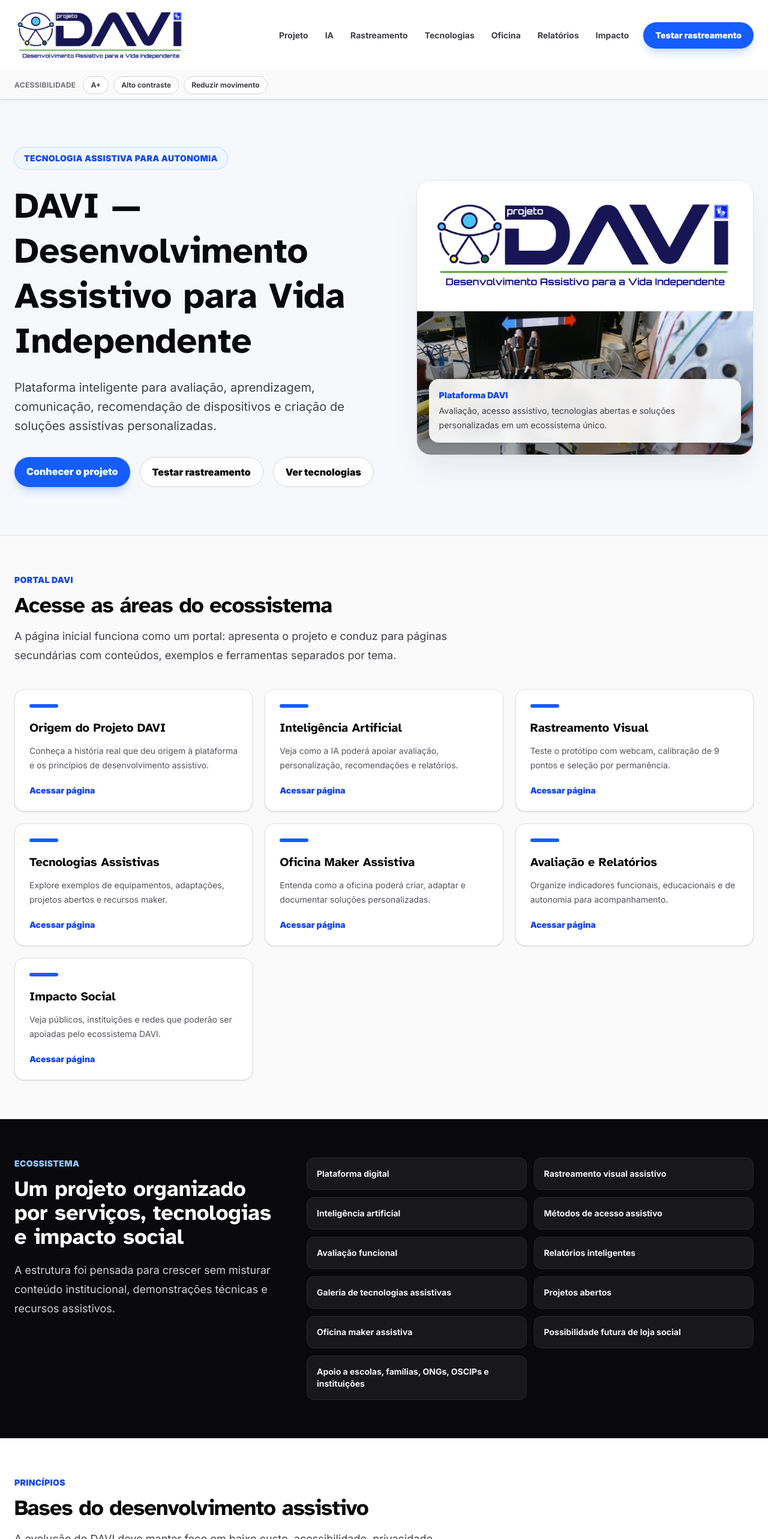
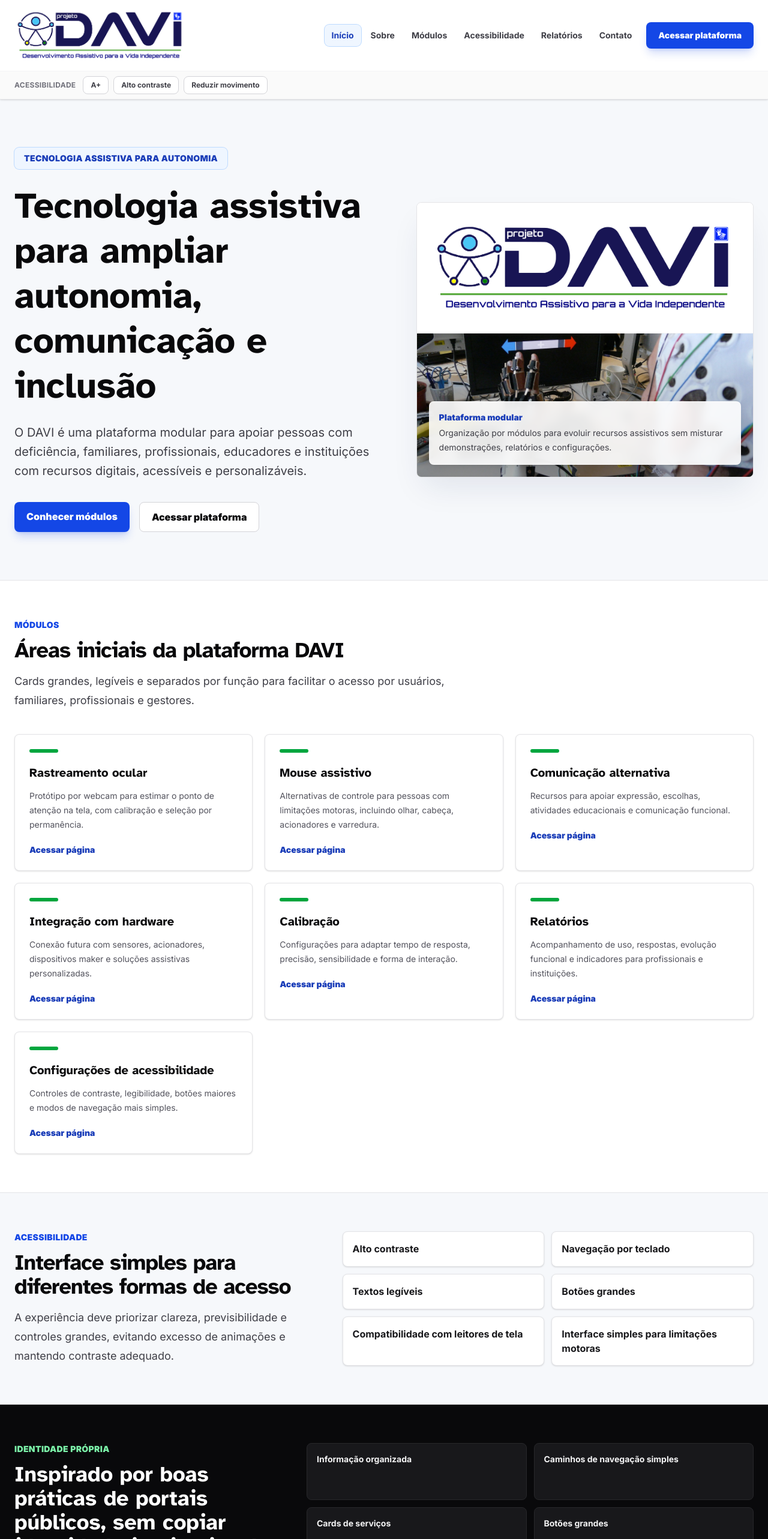
Before and after one commit to dougalex2000/test-doug, a Next.js app: page / in a window 1280 px wide. Shown: the top 2566 px of the page at 60% size. Built offline with nearby package versions, Linux system fonts and the light colour scheme.

Commit message:
Refine DAVI institutional interface

```diff
--- a/app/components/SiteShell.tsx
+++ b/app/components/SiteShell.tsx
@@ -1,7 +1,7 @@
 "use client";
 
+import Image from "next/image";
 import Link from "next/link";
-import Image from "next/image";
 import { usePathname } from "next/navigation";
 import { useEffect, useState, type ReactNode } from "react";
 import { mainNav } from "../lib/siteContent";
@@ -25,14 +25,14 @@
     <header className="sticky top-0 z-40 border-b border-zinc-200 bg-white/95 shadow-sm backdrop-blur">
       <a
         href="#conteudo"
-        className="sr-only focus:not-sr-only focus:absolute focus:left-4 focus:top-4 focus:z-50 focus:rounded-full focus:bg-blue-600 focus:px-4 focus:py-2 focus:font-bold focus:text-white"
+        className="sr-only focus:not-sr-only focus:absolute focus:left-4 focus:top-4 focus:z-50 focus:rounded-lg focus:bg-blue-700 focus:px-4 focus:py-2 focus:font-bold focus:text-white"
       >
         Pular para o conteúdo
       </a>
       <div className="mx-auto flex max-w-7xl flex-col gap-4 px-6 py-4 lg:flex-row lg:items-center lg:justify-between">
         <Link
           href="/"
-          className={`flex w-fit items-center rounded-2xl ${focusRing}`}
+          className={`flex w-fit items-center rounded-lg ${focusRing}`}
           aria-label="DAVI - Desenvolvimento Assistivo para Vida Independente"
         >
           <Image
@@ -48,17 +48,17 @@
         <div className="flex flex-col gap-3 xl:flex-row xl:items-center">
           <nav className="flex flex-wrap gap-1" aria-label="Menu principal">
             {mainNav.map((item) => {
-              const isActive = pathname === item.href;
+              const isActive = item.href === "/" ? pathname === "/" : pathname === item.href;
 
               return (
                 <Link
                   key={item.href}
                   href={item.href}
                   aria-current={isActive ? "page" : undefined}
-                  className={`rounded-full px-3 py-2 text-sm font-bold transition ${focusRing} ${
+                  className={`rounded-lg px-3 py-2 text-sm font-bold transition ${focusRing} ${
                     isActive
-                      ? "bg-blue-50 text-blue-700 ring-1 ring-blue-200"
-                      : "text-zinc-700 hover:bg-zinc-100 hover:text-blue-700"
+                      ? "bg-blue-50 text-blue-800 ring-1 ring-blue-200"
+                      : "text-zinc-700 hover:bg-zinc-100 hover:text-blue-800"
                   }`}
                 >
                   {item.label}
@@ -68,9 +68,9 @@
           </nav>
           <Link
             href="/rastreamento"
-            className={`w-fit rounded-full bg-blue-600 px-5 py-3 text-sm font-black text-white shadow-lg shadow-blue-600/20 transition hover:-translate-y-0.5 hover:bg-blue-700 active:translate-y-0 ${focusRing}`}
+            className={`w-fit rounded-lg bg-blue-700 px-5 py-3 text-sm font-black text-white shadow-lg shadow-blue-700/20 transition hover:-translate-y-0.5 hover:bg-blue-800 active:translate-y-0 ${focusRing}`}
           >
-            Testar rastreamento
+            Acessar plataforma
           </Link>
         </div>
       </div>
@@ -101,10 +101,10 @@
               type="button"
               aria-pressed={control.pressed}
               onClick={control.action}
-              className={`rounded-full border px-3 py-1.5 transition ${focusRing} ${
+              className={`rounded-lg border px-3 py-1.5 transition ${focusRing} ${
                 control.pressed
-                  ? "border-blue-600 bg-blue-600 text-white"
-                  : "border-zinc-300 bg-white text-zinc-700 hover:border-blue-400 hover:text-blue-700"
+                  ? "border-green-700 bg-green-700 text-white"
+                  : "border-zinc-300 bg-white text-zinc-700 hover:border-green-600 hover:text-green-800"
               }`}
             >
               {control.label}
@@ -121,11 +121,15 @@
     <footer className="border-t border-zinc-800 bg-zinc-950 px-6 py-12 text-white">
       <div className="mx-auto grid max-w-7xl gap-8 md:grid-cols-[1fr_1.2fr]">
         <div>
-          <p className="text-2xl font-black">DAVI</p>
+          <p className="text-2xl font-black">Projeto DAVI</p>
           <p className="mt-3 max-w-lg text-sm leading-6 text-zinc-400">
             Desenvolvimento Assistivo para Vida Independente. Projeto em
             desenvolvimento no contexto de tecnologia assistiva, educação
             inclusiva, fabricação digital e inteligência artificial aplicada.
+          </p>
+          <p className="mt-4 max-w-lg text-xs leading-5 text-zinc-500">
+            O DAVI é uma iniciativa independente de tecnologia assistiva e não
+            representa serviço oficial de governo.
           </p>
         </div>
         <div className="flex flex-wrap gap-2 md:justify-end">
@@ -138,6 +142,19 @@
               {item.label}
             </Link>
           ))}
+          <a
+            id="contato"
+            href="mailto:contato@projetodavi.local"
+            className={`rounded-full border border-zinc-700 px-3 py-2 text-sm font-semibold text-zinc-200 transition hover:border-green-400 hover:text-white ${focusRing}`}
+          >
+            E-mail
+          </a>
+          <Link
+            href="/impacto"
+            className={`rounded-full border border-zinc-700 px-3 py-2 text-sm font-semibold text-zinc-200 transition hover:border-green-400 hover:text-white ${focusRing}`}
+          >
+            Privacidade
+          </Link>
         </div>
       </div>
     </footer>
@@ -233,8 +250,8 @@
 }) {
   const className =
     variant === "primary"
-      ? `rounded-full bg-blue-600 px-5 py-3 font-black text-white shadow-lg shadow-blue-600/20 transition hover:-translate-y-0.5 hover:bg-blue-700 active:translate-y-0 ${focusRing}`
-      : `rounded-full border border-zinc-300 bg-white px-5 py-3 font-black text-zinc-950 transition hover:-translate-y-0.5 hover:border-blue-400 hover:text-blue-700 active:translate-y-0 ${focusRing}`;
+      ? `rounded-lg bg-blue-700 px-5 py-3 font-black text-white shadow-lg shadow-blue-700/20 transition hover:-translate-y-0.5 hover:bg-blue-800 active:translate-y-0 ${focusRing}`
+      : `rounded-lg border border-zinc-300 bg-white px-5 py-3 font-black text-zinc-950 transition hover:-translate-y-0.5 hover:border-green-600 hover:text-green-800 active:translate-y-0 ${focusRing}`;
 
   return (
     <Link href={href} className={className}>
@@ -254,16 +271,16 @@
     <div className={`grid gap-5 md:grid-cols-2 ${columns}`}>
       {items.map((item) => {
         const content = (
-          <div className="group h-full rounded-2xl border border-zinc-200 bg-white p-6 shadow-sm transition duration-200 hover:-translate-y-1 hover:border-blue-300 hover:shadow-xl hover:shadow-blue-950/10">
-            <div className="mb-5 h-1.5 w-12 rounded-full bg-blue-600 transition group-hover:w-16" />
-            <h3 className="text-xl font-black text-zinc-950 transition group-hover:text-blue-700">
+          <div className="group h-full rounded-lg border border-zinc-200 bg-white p-6 shadow-sm transition duration-200 hover:-translate-y-1 hover:border-blue-300 hover:shadow-xl hover:shadow-blue-950/10">
+            <div className="mb-5 h-1.5 w-12 rounded-full bg-green-600 transition group-hover:w-16" />
+            <h3 className="text-xl font-black text-zinc-950 transition group-hover:text-blue-800">
               {item.title}
             </h3>
             <p className="mt-3 text-sm leading-6 text-zinc-600">
               {item.description}
             </p>
             {item.href ? (
-              <p className="mt-5 text-sm font-black text-blue-700">
+              <p className="mt-5 text-sm font-black text-blue-800">
                 Acessar página
               </p>
             ) : null}
@@ -274,7 +291,7 @@
           <Link
             key={item.title}
             href={item.href}
-            className={`block rounded-2xl ${focusRing}`}
+            className={`block rounded-lg ${focusRing}`}
           >
             {content}
           </Link>
--- a/app/lib/siteContent.ts
+++ b/app/lib/siteContent.ts
@@ -1,11 +1,10 @@
 export const mainNav = [
-  { label: "Projeto", href: "/projeto" },
-  { label: "IA", href: "/inteligencia-artificial" },
-  { label: "Rastreamento", href: "/rastreamento" },
-  { label: "Tecnologias", href: "/tecnologias" },
-  { label: "Oficina", href: "/oficina" },
+  { label: "Início", href: "/" },
+  { label: "Sobre", href: "/projeto" },
+  { label: "Módulos", href: "/tecnologias" },
+  { label: "Acessibilidade", href: "/rastreamento" },
   { label: "Relatórios", href: "/relatorios" },
-  { label: "Impacto", href: "/impacto" },
+  { label: "Contato", href: "#contato" },
 ];
 
 export const ecosystemItems = [
--- a/app/page.tsx
+++ b/app/page.tsx
@@ -6,7 +6,61 @@
   SectionHeader,
   TagList,
 } from "./components/SiteShell";
-import { ecosystemItems, pageCards, principles } from "./lib/siteContent";
+import { principles } from "./lib/siteContent";
+
+const moduleCards = [
+  {
+    title: "Rastreamento ocular",
+    href: "/rastreamento",
+    description:
+      "Protótipo por webcam para estimar o ponto de atenção na tela, com calibração e seleção por permanência.",
+  },
+  {
+    title: "Mouse assistivo",
+    href: "/tecnologias",
+    description:
+      "Alternativas de controle para pessoas com limitações motoras, incluindo olhar, cabeça, acionadores e varredura.",
+  },
+  {
+    title: "Comunicação alternativa",
+    href: "/projeto",
+    description:
+      "Recursos para apoiar expressão, escolhas, atividades educacionais e comunicação funcional.",
+  },
+  {
+    title: "Integração com hardware",
+    href: "/oficina",
+    description:
+      "Conexão futura com sensores, acionadores, dispositivos maker e soluções assistivas personalizadas.",
+  },
+  {
+    title: "Calibração",
+    href: "/rastreamento",
+    description:
+      "Configurações para adaptar tempo de resposta, precisão, sensibilidade e forma de interação.",
+  },
+  {
+    title: "Relatórios",
+    href: "/relatorios",
+    description:
+      "Acompanhamento de uso, respostas, evolução funcional e indicadores para profissionais e instituições.",
+  },
+  {
+    title: "Configurações de acessibilidade",
+    href: "/rastreamento",
+    description:
+      "Controles de contraste, legibilidade, botões maiores e modos de navegação mais simples.",
+  },
+];
+
+const accessibilityItems = [
+  "Alto contraste",
+  "Navegação por teclado",
+  "Textos legíveis",
+  "Botões grandes",
+  "Compatibilidade com leitores de tela",
+  "Interface simples para limitações motoras",
+];
 
 export default function Home() {
   return (
@@ -14,28 +68,25 @@
       <section className="border-b border-zinc-200 bg-[#F6F8FB] px-6 py-16 sm:py-20">
         <div className="mx-auto grid max-w-7xl items-center gap-12 lg:grid-cols-[1.05fr_0.95fr]">
           <div>
-            <p className="w-fit rounded-full bg-blue-50 px-4 py-2 text-sm font-black uppercase tracking-wide text-blue-700 ring-1 ring-blue-200">
+            <p className="w-fit rounded-lg bg-blue-50 px-4 py-2 text-sm font-black uppercase tracking-wide text-blue-800 ring-1 ring-blue-200">
               Tecnologia assistiva para autonomia
             </p>
             <h1 className="mt-6 max-w-5xl text-4xl font-black leading-tight text-zinc-950 sm:text-6xl">
-              DAVI — Desenvolvimento Assistivo para Vida Independente
+              Tecnologia assistiva para ampliar autonomia, comunicação e inclusão
             </h1>
             <p className="mt-6 max-w-3xl text-xl leading-8 text-zinc-700">
-              Plataforma inteligente para avaliação, aprendizagem, comunicação,
-              recomendação de dispositivos e criação de soluções assistivas
-              personalizadas.
+              O DAVI é uma plataforma modular para apoiar pessoas com
+              deficiência, familiares, profissionais, educadores e instituições
+              com recursos digitais, acessíveis e personalizáveis.
             </p>
             <div className="mt-9 flex flex-wrap gap-4">
-              <LinkButton href="/projeto">Conhecer o projeto</LinkButton>
+              <LinkButton href="/tecnologias">Conhecer módulos</LinkButton>
               <LinkButton href="/rastreamento" variant="secondary">
-                Testar rastreamento
-              </LinkButton>
-              <LinkButton href="/tecnologias" variant="secondary">
-                Ver tecnologias
+                Acessar plataforma
               </LinkButton>
             </div>
           </div>
-          <div className="overflow-hidden rounded-3xl border border-zinc-200 bg-white shadow-2xl shadow-blue-950/10">
+          <div className="overflow-hidden rounded-lg border border-zinc-200 bg-white shadow-2xl shadow-blue-950/10">
             <div className="bg-white px-6 py-8">
               <Image
                 src="/davi-logo.png"
@@ -56,13 +107,13 @@
                 className="object-cover"
               />
               <div className="absolute inset-0 bg-gradient-to-t from-zinc-950/35 to-transparent" />
-              <div className="absolute bottom-5 left-5 right-5 rounded-2xl border border-white/30 bg-white/90 p-4 text-zinc-950 shadow-lg backdrop-blur">
-                <p className="text-sm font-black text-blue-700">
-                  Plataforma DAVI
+              <div className="absolute bottom-5 left-5 right-5 rounded-lg border border-white/30 bg-white/90 p-4 text-zinc-950 shadow-lg backdrop-blur">
+                <p className="text-sm font-black text-blue-800">
+                  Plataforma modular
                 </p>
                 <p className="mt-1 text-sm leading-6 text-zinc-700">
-                  Avaliação, acesso assistivo, tecnologias abertas e soluções
-                  personalizadas em um ecossistema único.
+                  Organização por módulos para evoluir recursos assistivos sem
+                  misturar demonstrações, relatórios e configurações.
                 </p>
               </div>
             </div>
@@ -70,21 +121,35 @@
         </div>
       </section>
 
-      <section className="border-b border-zinc-200 bg-zinc-50 px-6 py-16">
+      <section className="border-b border-zinc-200 bg-white px-6 py-16" id="modulos">
         <div className="mx-auto max-w-7xl">
           <SectionHeader
-            eyebrow="Portal DAVI"
-            title="Acesse as áreas do ecossistema"
-            description="A página inicial funciona como um portal: apresenta o projeto e conduz para páginas secundárias com conteúdos, exemplos e ferramentas separados por tema."
+            eyebrow="Módulos"
+            title="Áreas iniciais da plataforma DAVI"
+            description="Cards grandes, legíveis e separados por função para facilitar o acesso por usuários, familiares, profissionais e gestores."
           />
           <div className="mt-10">
-            <InfoGrid
-              items={pageCards.map((card) => ({
-                title: card.title,
-                description: card.description,
-                href: card.href,
-              }))}
-            />
+            <InfoGrid items={moduleCards} />
+          </div>
+        </div>
+      </section>
+
+      <section className="border-b border-zinc-200 bg-[#F6F8FB] px-6 py-16" id="acessibilidade">
+        <div className="mx-auto grid max-w-7xl gap-10 lg:grid-cols-[0.85fr_1.15fr]">
+          <SectionHeader
+            eyebrow="Acessibilidade"
+            title="Interface simples para diferentes formas de acesso"
+            description="A experiência deve priorizar clareza, previsibilidade e controles grandes, evitando excesso de animações e mantendo contraste adequado."
+          />
+          <div className="grid gap-3 sm:grid-cols-2">
+            {accessibilityItems.map((item) => (
+              <div
+                key={item}
+                className="rounded-lg border border-zinc-200 bg-white p-4 text-base font-bold text-zinc-900 shadow-sm"
+              >
+                {item}
+              </div>
+            ))}
           </div>
         </div>
       </section>
@@ -92,22 +157,31 @@
       <section className="bg-zinc-950 px-6 py-16 text-white">
         <div className="mx-auto grid max-w-7xl gap-10 lg:grid-cols-[0.75fr_1.25fr]">
           <div>
-            <p className="text-sm font-black uppercase tracking-wide text-blue-300">
-              Ecossistema
+            <p className="text-sm font-black uppercase tracking-wide text-green-300">
+              Identidade própria
             </p>
             <h2 className="mt-3 text-3xl font-black sm:text-4xl">
-              Um projeto organizado por serviços, tecnologias e impacto social
+              Inspirado por boas práticas de portais públicos, sem copiar
+              identidade institucional
             </h2>
             <p className="mt-5 text-lg leading-8 text-zinc-300">
-              A estrutura foi pensada para crescer sem misturar conteúdo
-              institucional, demonstrações técnicas e recursos assistivos.
+              O DAVI usa organização clara, linguagem simples, contraste e
+              navegação acessível, mantendo marca, cores e comunicação próprias
+              do projeto.
             </p>
           </div>
           <div className="grid gap-3 sm:grid-cols-2">
-            {ecosystemItems.map((item) => (
+            {[
+              "Informação organizada",
+              "Caminhos de navegação simples",
+              "Cards de serviços",
+              "Botões grandes",
+              "Rodapé informativo",
+              "Sem elementos oficiais de governo",
+            ].map((item) => (
               <div
                 key={item}
-                className="rounded-xl border border-zinc-800 bg-zinc-900 p-4 text-sm font-bold text-zinc-100 transition hover:border-blue-500 hover:bg-zinc-800"
+                className="rounded-lg border border-zinc-800 bg-zinc-900 p-4 text-sm font-bold text-zinc-100 transition hover:border-green-500 hover:bg-zinc-800"
               >
                 {item}
               </div>
```
